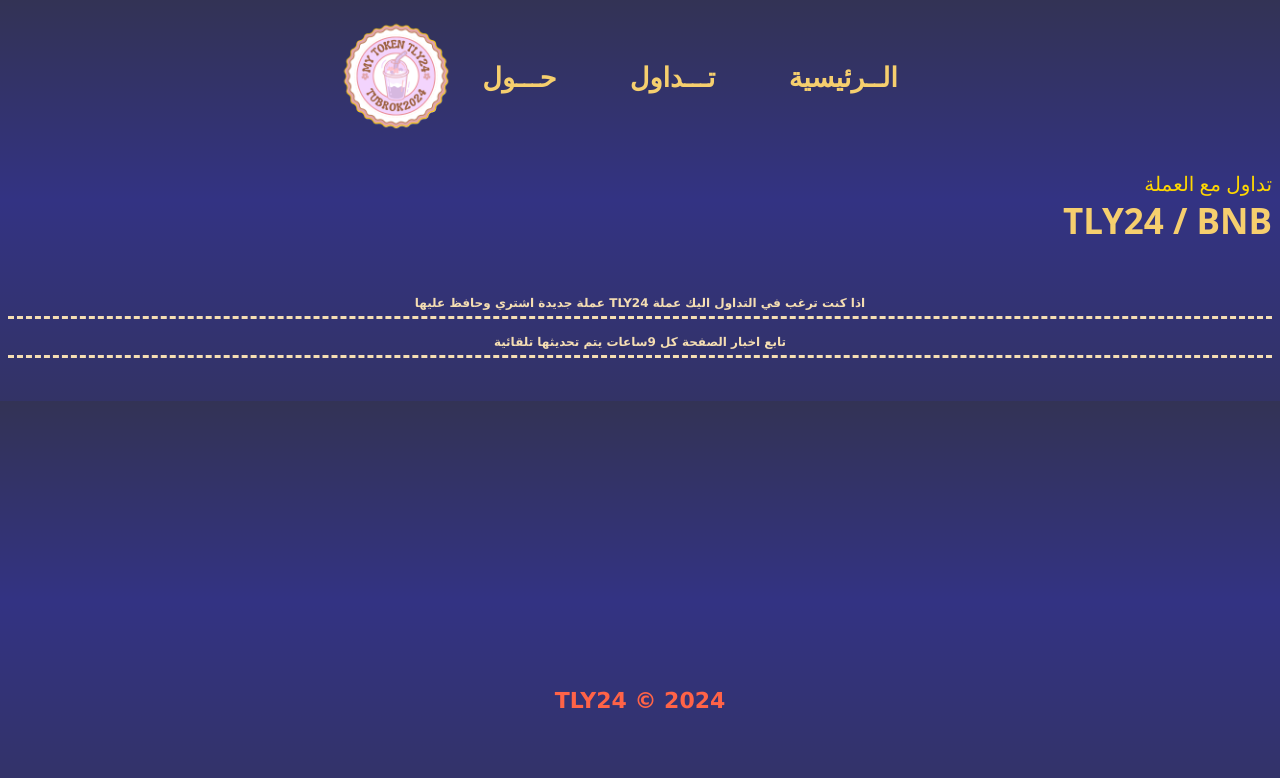
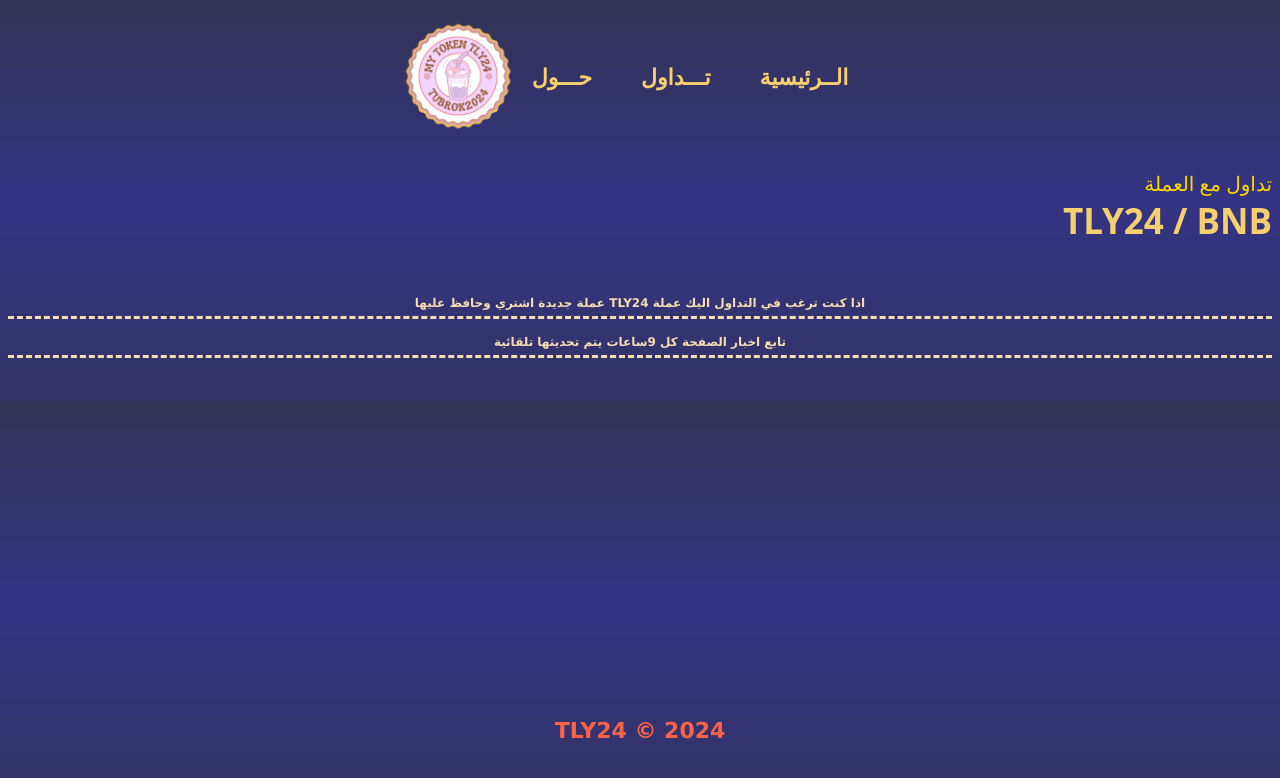
Before and after one commit to hellafi1992/xm, a plain HTML site: page index.html in a window 1280 px wide. Drawn offline with Linux system fonts and the light colour scheme.

Commit message:
index.html

```diff
--- a/index.html
+++ b/index.html
@@ -39,9 +39,9 @@
     a{
         translate: -30px;
         text-decoration: none;
-        margin: 0% 3%;
+        margin: 0% 2%;
         font-weight: 900;
-        font-size: 27px;
+        font-size: 22px;
         font-family: 'Gill Sans', 'Gill Sans MT', Calibri, 'Trebuchet MS', sans-serif;
         color: rgb(246, 207, 110);
     }
@@ -94,7 +94,7 @@
 
 
     footer{
-        translate: 0 320px;
+        translate: 0 350px;
         background: none;
         text-align: center;
         font-size: 22px;
```
